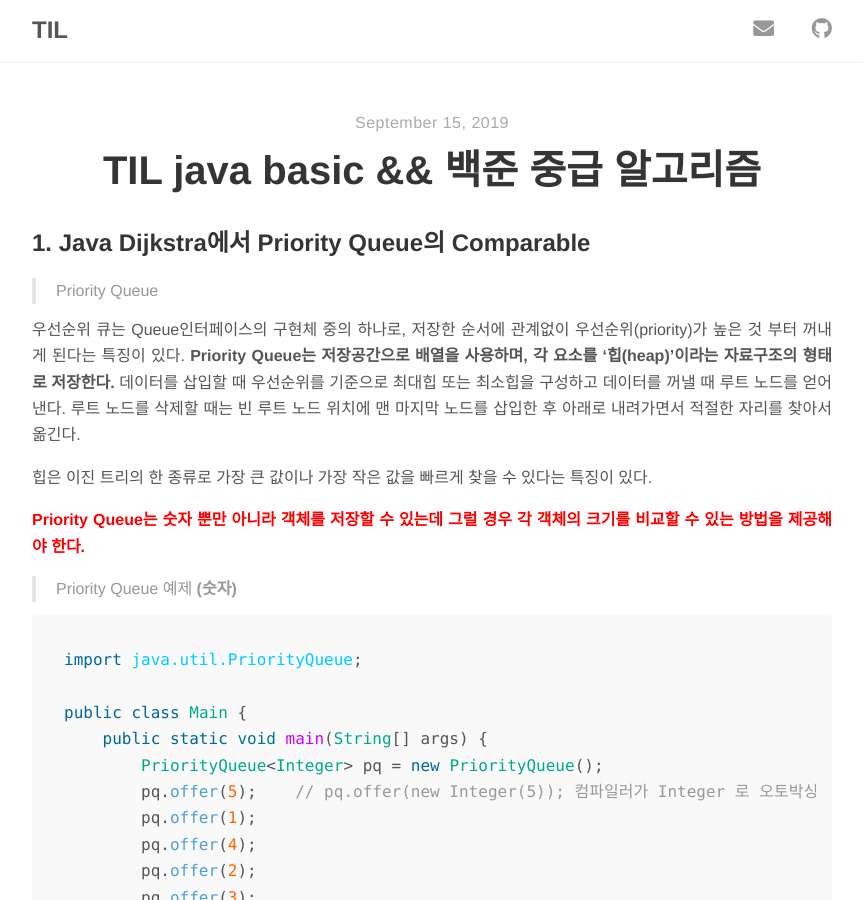
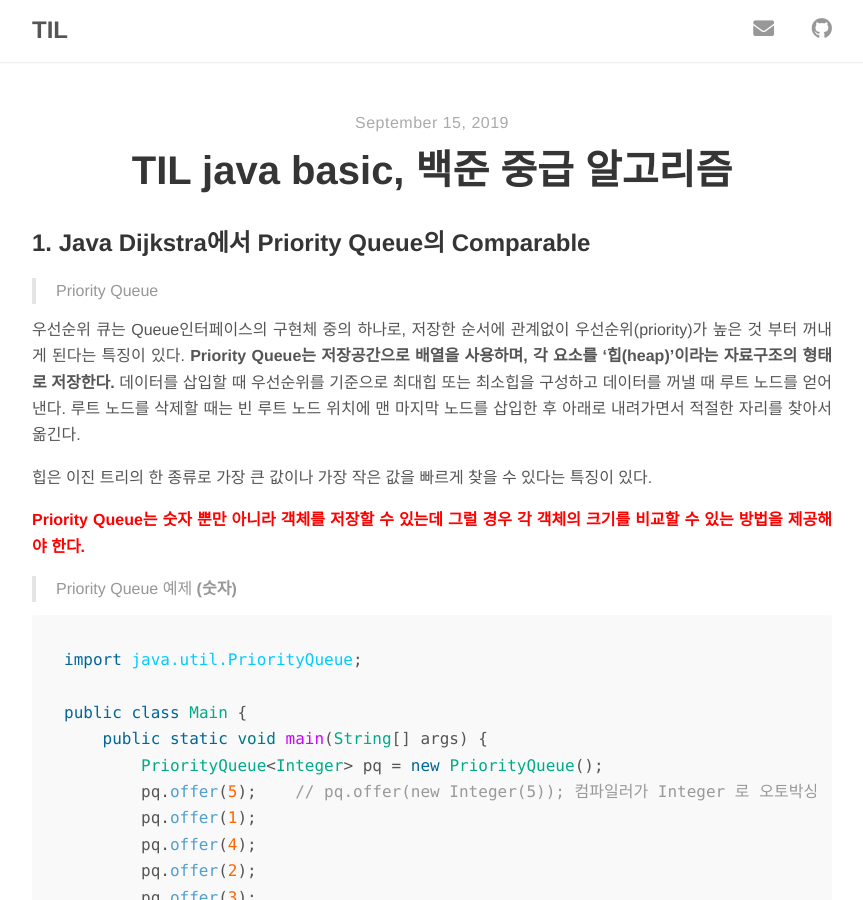
Before and after one commit to hyunwlee-dev/TIL, a Jekyll site: the page built from _posts/2019-09-15-algorithm.md, in a window 1280 px wide and 900 px high. Shown: the whole window, without its empty margins (208-1071 px from the left). Built offline with Jekyll 4.4.1, drawn with Linux system fonts in a browser that asks for light colours; nearby versions of some CDN libraries.

Commit message:
21-09-16 TIL

```diff
--- a/_posts/2019-09-15-algorithm.md
+++ b/_posts/2019-09-15-algorithm.md
@@ -1,6 +1,6 @@
 ---
 layout: post
-title: "TIL java basic && 백준 중급 알고리즘"
+title: "TIL java basic, 백준 중급 알고리즘"
 author: "hyunwlee"
 ---
 
```
